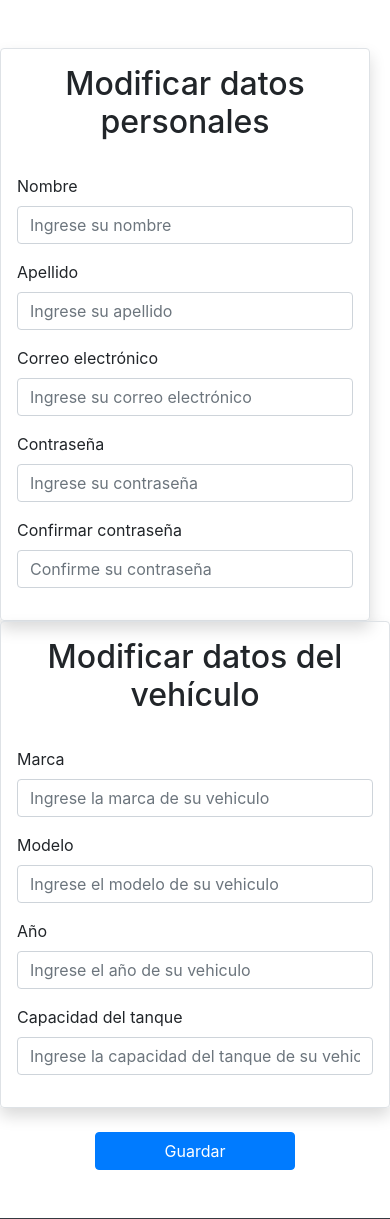
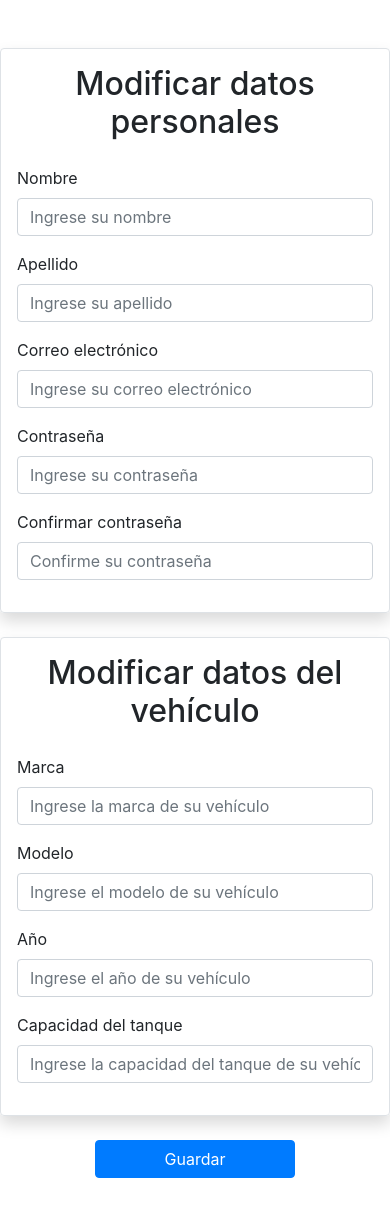
Before and after one commit to AanV03/Fuelfindermx, a Flask app: page /ModDatos in a window 390 px wide. Shown: the part 62-1281 px from the top of the page. Run offline with Flask 3, Linux system fonts and the light colour scheme; some libraries are stand-ins or nearby versions.

Commit message:
Cambios Responsive

```diff
--- a/Public/app.py
+++ b/Public/app.py
@@ -232,7 +232,6 @@ def cerrar_sesion():
     flash('Sesion cerrada exitosamente', 'success')
     return redirect(url_for('inicio'))
 
-#from flask_mysqldb import MySQL
 
 app.secret_key='hello'
 app.config['SECRET_KEY'] = 'hello'
--- a/Public/static/js/Reporte.js
+++ b/Public/static/js/Reporte.js
@@ -1,5 +1,3 @@
-/* Script de Reporte */
-
 document.getElementById("reportForm").addEventListener("submit", function (e) {
     e.preventDefault(); // Prevenir que el formulario se envíe tradicionalmente
 
--- a/Public/templates/ConfirmarEmail.html
+++ b/Public/templates/ConfirmarEmail.html
@@ -87,7 +87,7 @@
     <script src="https://cdn.jsdelivr.net/npm/jquery@3.7.1/dist/jquery.slim.min.js"></script>
     <script src="https://cdn.jsdelivr.net/npm/popper.js@1.16.1/dist/umd/popper.min.js"></script>
     <script src="https://cdn.jsdelivr.net/npm/bootstrap@4.6.2/dist/js/bootstrap.bundle.min.js"></script>
-    <script src="{{ url_for('static', filename='js/ConfEmail.js') }}" defer></script>
+    <script src="{{ url_for('static', filename='js/ConfirmarCorreo.js') }}" defer></script>
 </body>
 
 </html>
--- a/Public/templates/ModDatos.html
+++ b/Public/templates/ModDatos.html
@@ -24,31 +24,31 @@
     <div class="container mt-5">
         <div class="row justify-content-center">
             <!-- Columna 1: Datos personales -->
-            <div class="col-md-5 p-3 border rounded shadow datos-custom-height" style=" margin-right: 20px">
+            <div class="col-12 col-md-5 p-3 border rounded shadow datos-custom-height mx-auto mx-md-0 mb-4 mb-md-0"
+                style="margin-right: 20px;">
                 <h2 class="text-center">Modificar datos personales</h2>
-                <br>
                 <form action="/process_personal_data" method="POST">
-                    <div class="form-group">
+                    <div class="form-group mt-3">
                         <label for="nombre">Nombre</label>
                         <input type="text" class="form-control" id="nombre" name="nombre"
                             placeholder="Ingrese su nombre">
                     </div>
-                    <div class="form-group">
+                    <div class="form-group mt-3">
                         <label for="apellido">Apellido</label>
                         <input type="text" class="form-control" id="apellido" name="apellido"
                             placeholder="Ingrese su apellido">
                     </div>
-                    <div class="form-group">
+                    <div class="form-group mt-3">
                         <label for="email">Correo electrónico</label>
                         <input type="email" class="form-control" id="email" name="email"
                             placeholder="Ingrese su correo electrónico">
                     </div>
-                    <div class="form-group">
+                    <div class="form-group mt-3">
                         <label for="contraseña">Contraseña</label>
                         <input type="password" class="form-control" id="contraseña" name="contraseña"
                             placeholder="Ingrese su contraseña">
                     </div>
-                    <div class="form-group">
+                    <div class="form-group mt-3">
                         <label for="confirmar_contraseña">Confirmar contraseña</label>
                         <input type="password" class="form-control" id="confirmar_contraseña"
                             name="confirmar_contraseña" placeholder="Confirme su contraseña">
@@ -56,39 +56,40 @@
                 </form>
             </div>
 
+
             <!-- Columna 2: Datos del vehículo -->
-            <div class="col-md-5 p-3 border rounded shadow datos-custom-height">
+            <div class="col-12 col-md-5 p-3 border rounded shadow datos-custom-height mx-auto mx-md-0">
                 <h2 class="text-center">Modificar datos del vehículo</h2>
-                <br>
                 <form action="/process_vehicle_data" method="POST">
-                    <div class="form-group">
+                    <div class="form-group mt-3">
                         <label for="marca">Marca</label>
                         <input type="text" class="form-control" id="marca" name="marca"
-                            placeholder="Ingrese la marca de su vehiculo">
+                            placeholder="Ingrese la marca de su vehículo">
                     </div>
-                    <div class="form-group">
+                    <div class="form-group mt-3">
                         <label for="modelo">Modelo</label>
                         <input type="text" class="form-control" id="modelo" name="modelo"
-                            placeholder="Ingrese el modelo de su vehiculo">
+                            placeholder="Ingrese el modelo de su vehículo">
                     </div>
-                    <div class="form-group">
+                    <div class="form-group mt-3">
                         <label for="año">Año</label>
                         <input type="text" class="form-control" id="año" name="año"
-                            placeholder="Ingrese el año de su vehiculo">
+                            placeholder="Ingrese el año de su vehículo">
                     </div>
-                    <div class="form-group">
+                    <div class="form-group mt-3">
                         <label for="capacidad_tanque">Capacidad del tanque</label>
                         <input type="text" class="form-control" id="capacidad_tanque" name="capacidad_tanque"
-                            placeholder="Ingrese la capacidad del tanque de su vehiculo">
+                            placeholder="Ingrese la capacidad del tanque de su vehículo">
                     </div>
                 </form>
             </div>
+
         </div>
 
         <!-- Botón centrado debajo de los formularios -->
         <div class="row mt-4">
             <div class="col text-center">
-                <a href="Perfil.html" class="btn btn-primary" style="width: 200px;">Guardar</a>
+                <a type="submit" href="Perfil" class="btn btn-primary" style="width: 200px;">Guardar</a>
             </div>
         </div>
     </div>
```
Also changed, not shown: Public/templates/Inicio.html (+5 -5 lines), Public/templates/Perfil.html (+14 -18 lines).
